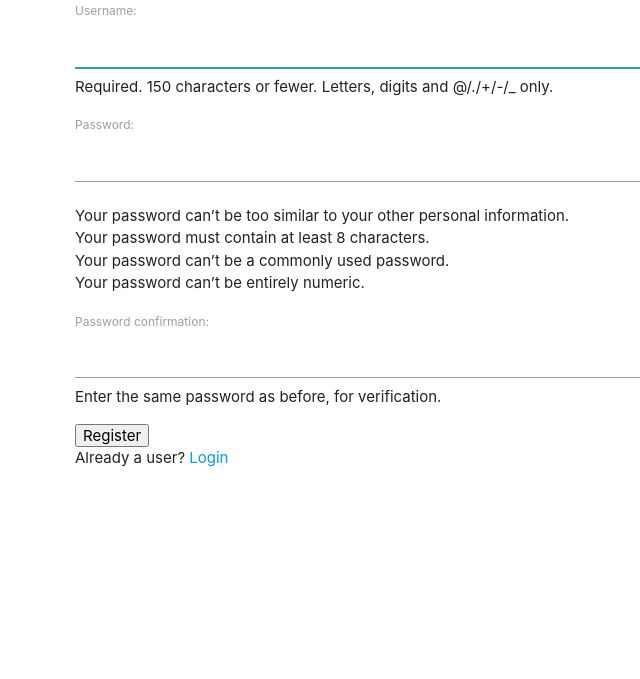
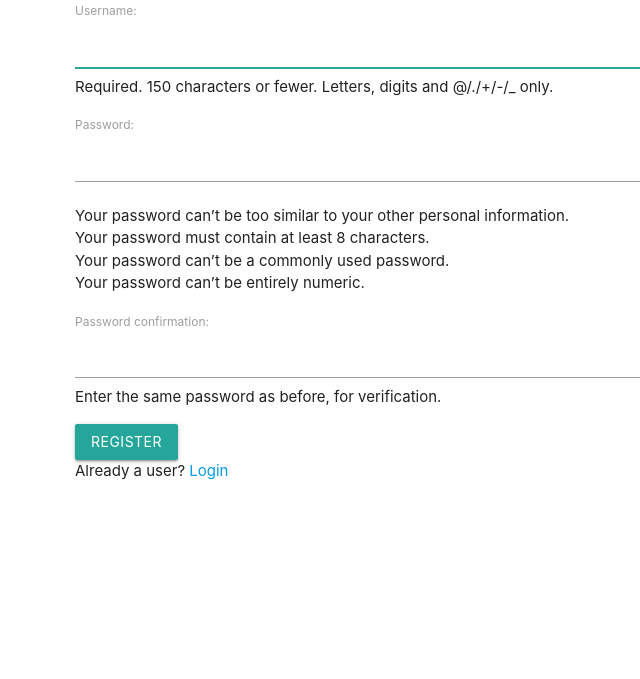
Before and after one commit to shreyansh75710/CodePattern, a Django app: page /auth/register/ in a window 1280 px wide. Shown: the part 80-759 px from the top of the page, without its empty margins (117-757 px from the left). Run offline with Django 3.2, Linux system fonts and the light colour scheme.

Commit message:
add style to login registeration button

```diff
--- a/templates/auth/login.html
+++ b/templates/auth/login.html
@@ -5,7 +5,7 @@
         {% csrf_token %}
         <p>Username : <input type="text" name="username" placeholder="Username"></p>
         <p>password : <input type="password" name="password" placeholder="password"></p>
-        <input type="submit" value="Login">
+        <input type="submit" value="Login" class="btn btn-default">
         <p>Not yet a user? <a href="{% url 'register' %}">Register</a></p>
     </form>
 </div>
--- a/templates/auth/register.html
+++ b/templates/auth/register.html
@@ -4,7 +4,7 @@
     <form method="POST" action=''>
         {% csrf_token %}
         {{form.as_p}}
-        <input type="submit" value="Register"><br>
+        <input type="submit" value="Register" class="btn btn-default"><br>
         Already a user? <a href="{% url 'login' %}">Login</a>
     </form>
 </div>
```
